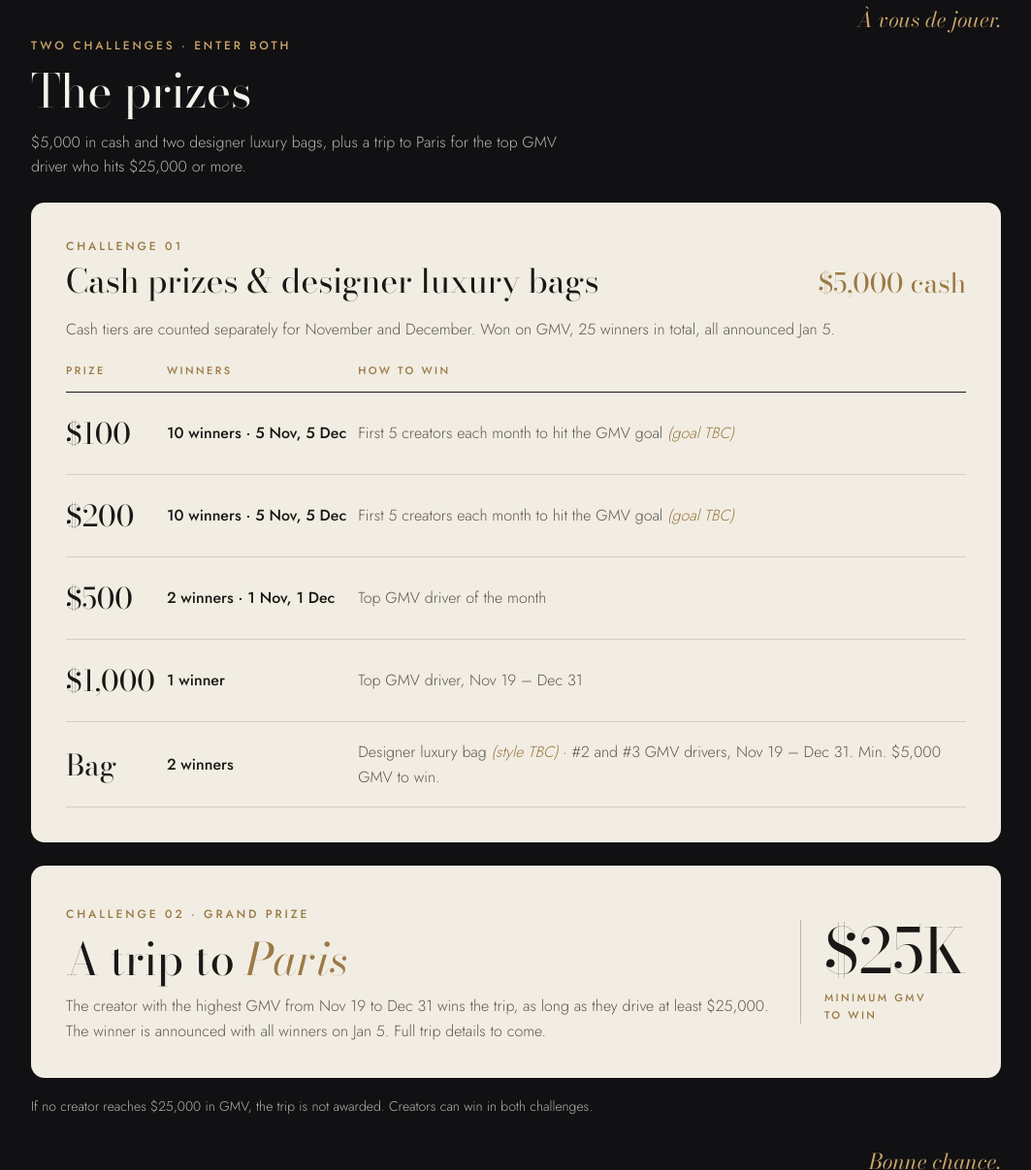
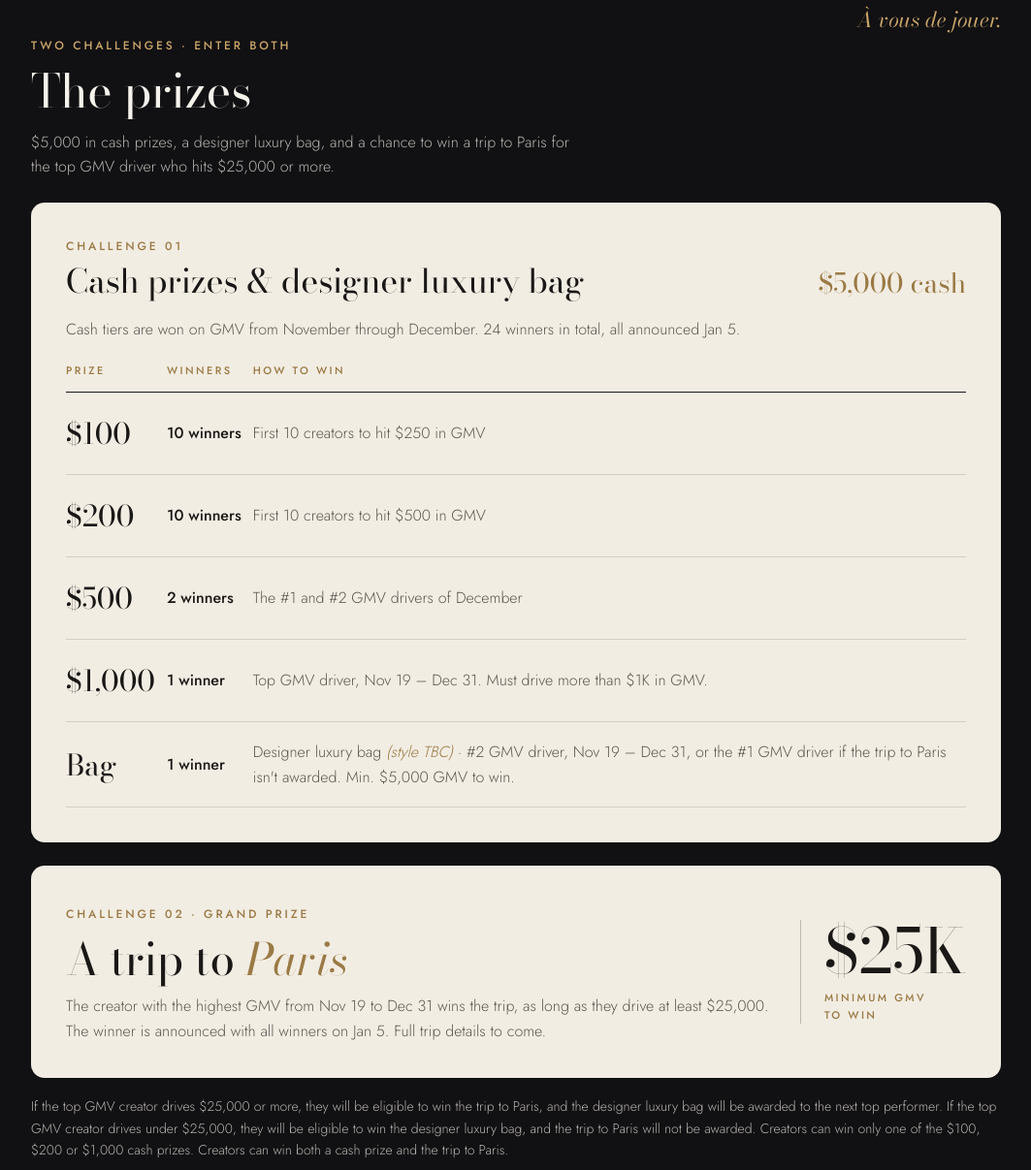
Before and after one commit to eddiehsieh-lightning/overcast-creators, a plain HTML site: page holiday-creator-challenge-83536/index.html in a window 1280 px wide. Shown: the part 1358-2565 px from the top of the page at 97% size, without its empty margins (108-1171 px from the left). Drawn offline with nearby package versions, Linux system fonts and the light colour scheme.

Commit message:
Holiday challenge: update prize copy and rules per L'Oréal edits
Co-Authored-By: Claude Opus 5.5 <noreply@anthropic.com>

```diff
--- a/holiday-creator-challenge-83536/index.html
+++ b/holiday-creator-challenge-83536/index.html
@@ -5,7 +5,7 @@
 <meta name="viewport" content="width=device-width, initial-scale=1">
 <meta name="robots" content="noindex,nofollow">
 <title>Holiday Creator Challenge · L'Oréal Paris × Overcast Creators</title>
-<meta name="description" content="Post shoppable L'Oréal Paris videos from Nov 19 to Dec 31 to win cash, designer luxury bags and a trip to Paris.">
+<meta name="description" content="Post shoppable L'Oréal Paris videos from Nov 19 to Dec 31 to win cash prizes, a designer luxury bag and a chance at a trip to Paris.">
 <link rel="preconnect" href="https://fonts.googleapis.com">
 <link rel="preconnect" href="https://fonts.gstatic.com" crossorigin>
 <link href="https://fonts.googleapis.com/css2?family=Bodoni+Moda:ital,opsz,wght@0,6..96,400;1,6..96,400&family=Jost:wght@300;400;500&display=swap" rel="stylesheet">
@@ -193,7 +193,7 @@
       </div>
       <p class="eyebrow" style="margin: 30px 0 0;">2 creator challenges · Enter both</p>
       <h1 class="serif">Create videos to win <em>a trip to Paris.</em></h1>
-      <p class="lede">Post shoppable L'Oréal Paris videos from Nov 19 to Dec 31. Win from $5,000 in cash and two designer luxury bags, and be the top GMV driver with $25,000+ to win a trip to Paris. All winners are announced together on January 5.</p>
+      <p class="lede">Post shoppable L'Oréal Paris videos from Nov 19 to Dec 31. Win cash prizes, a designer luxury bag, and be the top GMV driver with $25,000+ to be eligible to win a trip to Paris. All grand prize winners will be announced together on January 5.</p>
 
       <div class="facts">
         <div><div class="v serif">Nov 19 – Dec 31</div><div class="k">Contest dates</div></div>
@@ -229,23 +229,23 @@
   <section id="prizes" class="wrap">
     <p class="eyebrow" style="margin: 0 0 12px;">Two challenges · Enter both</p>
     <h2 class="serif">The prizes</h2>
-    <p class="intro">$5,000 in cash and two designer luxury bags, plus a trip to Paris for the top GMV driver who hits $25,000 or more.</p>
+    <p class="intro">$5,000 in cash prizes, a designer luxury bag, and a chance to win a trip to Paris for the top GMV driver who hits $25,000 or more.</p>
 
     <div class="card">
       <div class="card-head">
         <span class="eyebrow" style="flex-basis: 100%;">Challenge 01</span>
-        <h3 class="serif">Cash prizes &amp; designer luxury bags</h3>
+        <h3 class="serif">Cash prizes &amp; designer luxury bag</h3>
         <span class="amount">$5,000 cash</span>
       </div>
-      <p>Cash tiers are counted separately for November and December. Won on GMV, 25 winners in total, all announced Jan 5.</p>
+      <p>Cash tiers are won on GMV from November through December. 24 winners in total, all announced Jan 5.</p>
       <table class="prize-table">
         <thead><tr><th>Prize</th><th>Winners</th><th>How to win</th></tr></thead>
         <tbody>
-          <tr><td class="p">$100</td><td class="w">10 winners · 5 Nov, 5 Dec</td><td class="h">First 5 creators each month to hit the GMV goal <span class="tbc">(goal TBC)</span></td></tr>
-          <tr><td class="p">$200</td><td class="w">10 winners · 5 Nov, 5 Dec</td><td class="h">First 5 creators each month to hit the GMV goal <span class="tbc">(goal TBC)</span></td></tr>
-          <tr><td class="p">$500</td><td class="w">2 winners · 1 Nov, 1 Dec</td><td class="h">Top GMV driver of the month</td></tr>
-          <tr><td class="p">$1,000</td><td class="w">1 winner</td><td class="h">Top GMV driver, Nov 19 – Dec 31</td></tr>
-          <tr><td class="p">Bag</td><td class="w">2 winners</td><td class="h">Designer luxury bag <span class="tbc">(style TBC)</span> · #2 and #3 GMV drivers, Nov 19 – Dec 31. Min. $5,000 GMV to win.</td></tr>
+          <tr><td class="p">$100</td><td class="w">10 winners</td><td class="h">First 10 creators to hit $250 in GMV</td></tr>
+          <tr><td class="p">$200</td><td class="w">10 winners</td><td class="h">First 10 creators to hit $500 in GMV</td></tr>
+          <tr><td class="p">$500</td><td class="w">2 winners</td><td class="h">The #1 and #2 GMV drivers of December</td></tr>
+          <tr><td class="p">$1,000</td><td class="w">1 winner</td><td class="h">Top GMV driver, Nov 19 – Dec 31. Must drive more than $1K in GMV.</td></tr>
+          <tr><td class="p">Bag</td><td class="w">1 winner</td><td class="h">Designer luxury bag <span class="tbc">(style TBC)</span> · #2 GMV driver, Nov 19 – Dec 31, or the #1 GMV driver if the trip to Paris isn't awarded. Min. $5,000 GMV to win.</td></tr>
         </tbody>
       </table>
     </div>
@@ -261,7 +261,7 @@
         <div class="k">Minimum GMV to win</div>
       </div>
     </div>
-    <p class="note">If no creator reaches $25,000 in GMV, the trip is not awarded. Creators can win in both challenges.</p>
+    <p class="note">If the top GMV creator drives $25,000 or more, they will be eligible to win the trip to Paris, and the designer luxury bag will be awarded to the next top performer. If the top GMV creator drives under $25,000, they will be eligible to win the designer luxury bag, and the trip to Paris will not be awarded. Creators can win only one of the $100, $200 or $1,000 cash prizes. Creators can win both a cash prize and the trip to Paris.</p>
     <p class="signoff">Bonne chance.</p>
   </section>
 
```
